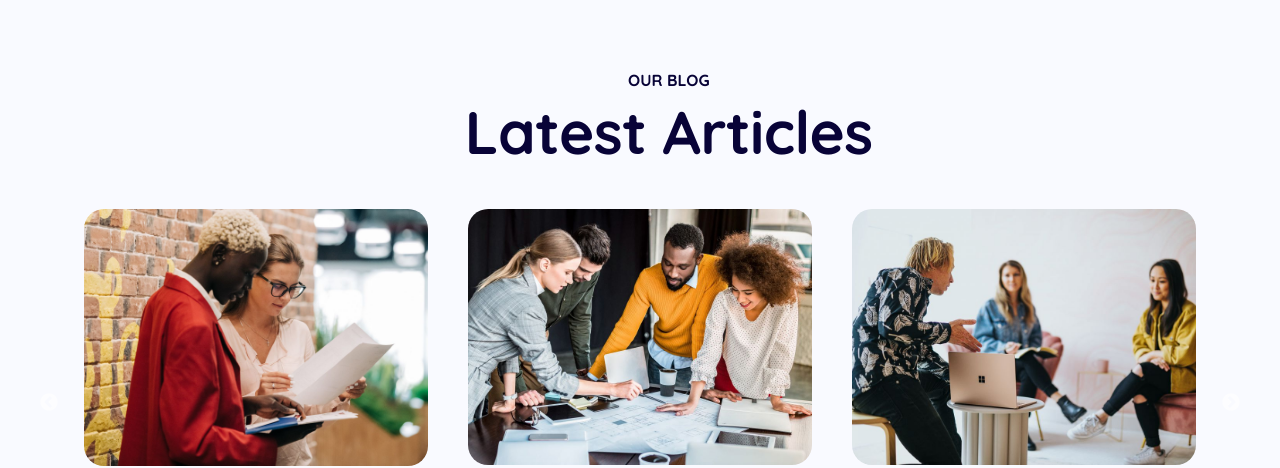
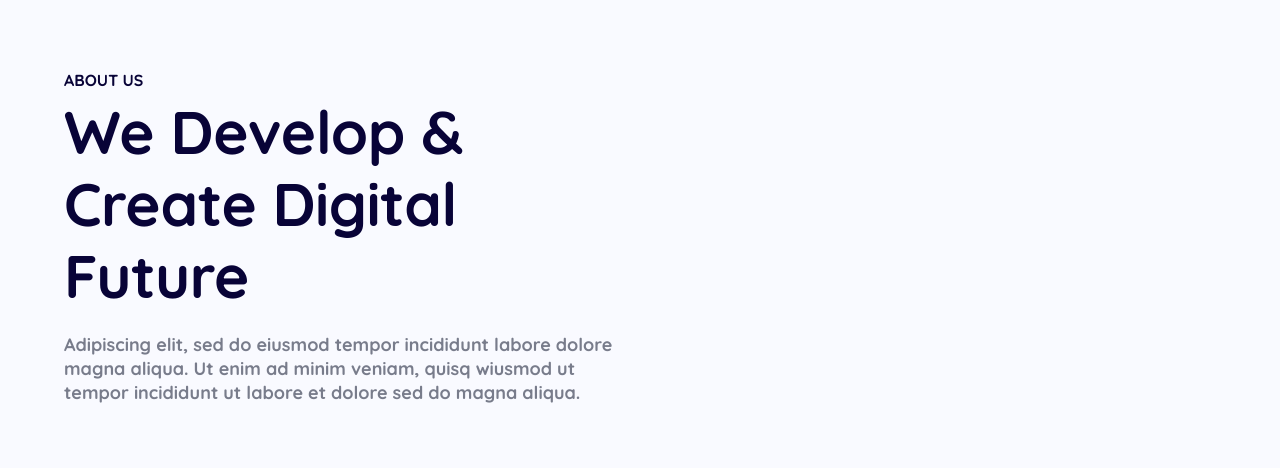
Before and after one commit to Khurshida-Meem/random-service, a React (Create React App) app: page / in a window 1280 px wide. Shown: the part 2310-2778 px from the top of the page. Built offline with nearby package versions, Linux system fonts and the light colour scheme.

Commit message:
applied dry

```diff
--- a/src/Pages/Home/Home/Home.js
+++ b/src/Pages/Home/Home/Home.js
@@ -4,6 +4,7 @@ import Articles from '../Articles/Articles';
 import Awards from '../Awards/Awards';
 import Banner from '../Banner/Banner';
 import Discover from '../Discover/Discover';
+import Progress from '../Progress/Progress';
 import Reviews from '../Reviews/Reviews';
 import WhoWeAre from '../WhoWeAre/WhoWeAre';
 
@@ -13,6 +14,7 @@ const Home = () => {
             <Banner />
             <About />
             <WhoWeAre />
+            <Progress />
             <Articles />
             <Awards />
             <Discover />
--- /dev/null
+++ b/src/Pages/Home/Progress/Progress.js
@@ -0,0 +1,25 @@
+import { Container } from '@mui/material';
+import { Box } from '@mui/system';
+import React from 'react';
+import SectionHeaders from '../SectionHeaders/SectionHeaders';
+import './Progress.css';
+
+const Progress = () => {
+
+    const sub = 'ABOUT US';
+    const heading = 'We Develop & Create Digital Future';
+    const paragraph = 'Adipiscing elit, sed do eiusmod tempor incididunt labore dolore magna aliqua. Ut enim ad minim veniam, quisq wiusmod ut tempor incididunt ut labore et dolore sed do magna aliqua.';
+
+    return (
+        <Container sx={{mt: '100px'}}>
+            <Box sx={{ width: { md: '50%' } }}>
+                <Box>
+                    <SectionHeaders sub={sub} heading={heading} paragraph={paragraph} />
+                </Box>
+
+            </Box>
+        </Container>
+    );
+};
+
+export default Progress;
--- a/src/Pages/Home/SectionHeaders/SectionHeaders.js
+++ b/src/Pages/Home/SectionHeaders/SectionHeaders.js
@@ -1,16 +1,26 @@
 import { Box, Typography } from '@mui/material';
 import React from 'react';
+
+const headingColor = {
+    color: '#080337',
+}
+
+const paragraphStyle = {
+    color: '#787C8B',
+    lineHeight: '24px',
+    fontSize: '18px'
+}
 
 const SectionHeaders = ({ sub, heading, paragraph }) => {
     return (
         <Box>
-            <Typography sx={{ color: '#080337' }} variant="p" component="div" gutterBottom>
+            <Typography sx={headingColor} variant="p" component="div" gutterBottom>
                 {sub}
             </Typography>
-            <Typography sx={{ color: '#080337', fontFamily: 'Quicksand', fontWeight: '700' }} variant="h2" component="div" gutterBottom>
+            <Typography sx={headingColor} variant="h2" component="div" gutterBottom>
                 {heading}
             </Typography>
-            <Typography sx={{ color: '#787C8B' }} variant="p" component="div" gutterBottom>
+            <Typography sx={paragraphStyle} variant="p" component="div" gutterBottom>
                 {paragraph}
             </Typography>
         </Box>
```
Also changed, not shown: src/Pages/Home/Progress/Progress.css (added).
